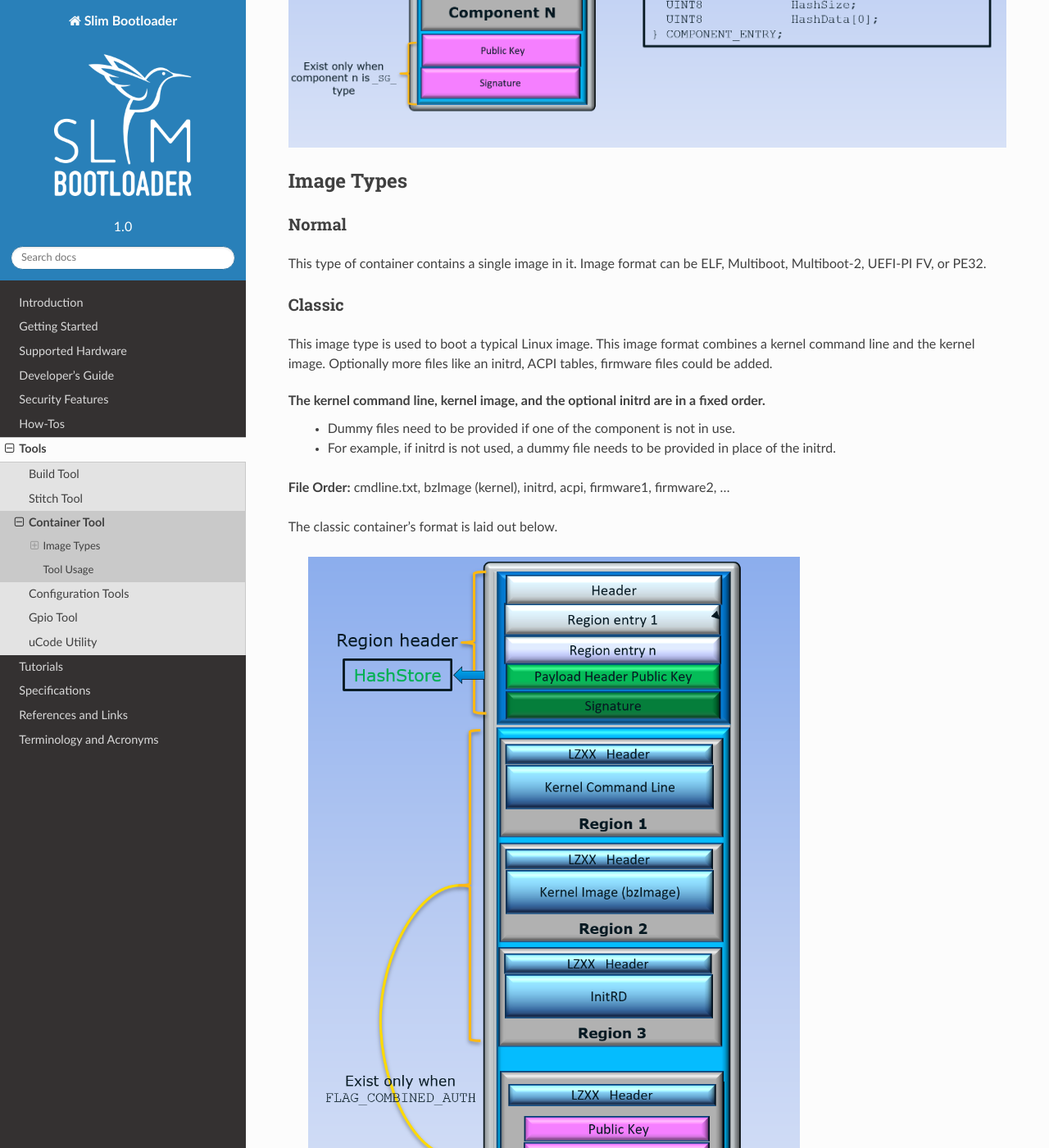
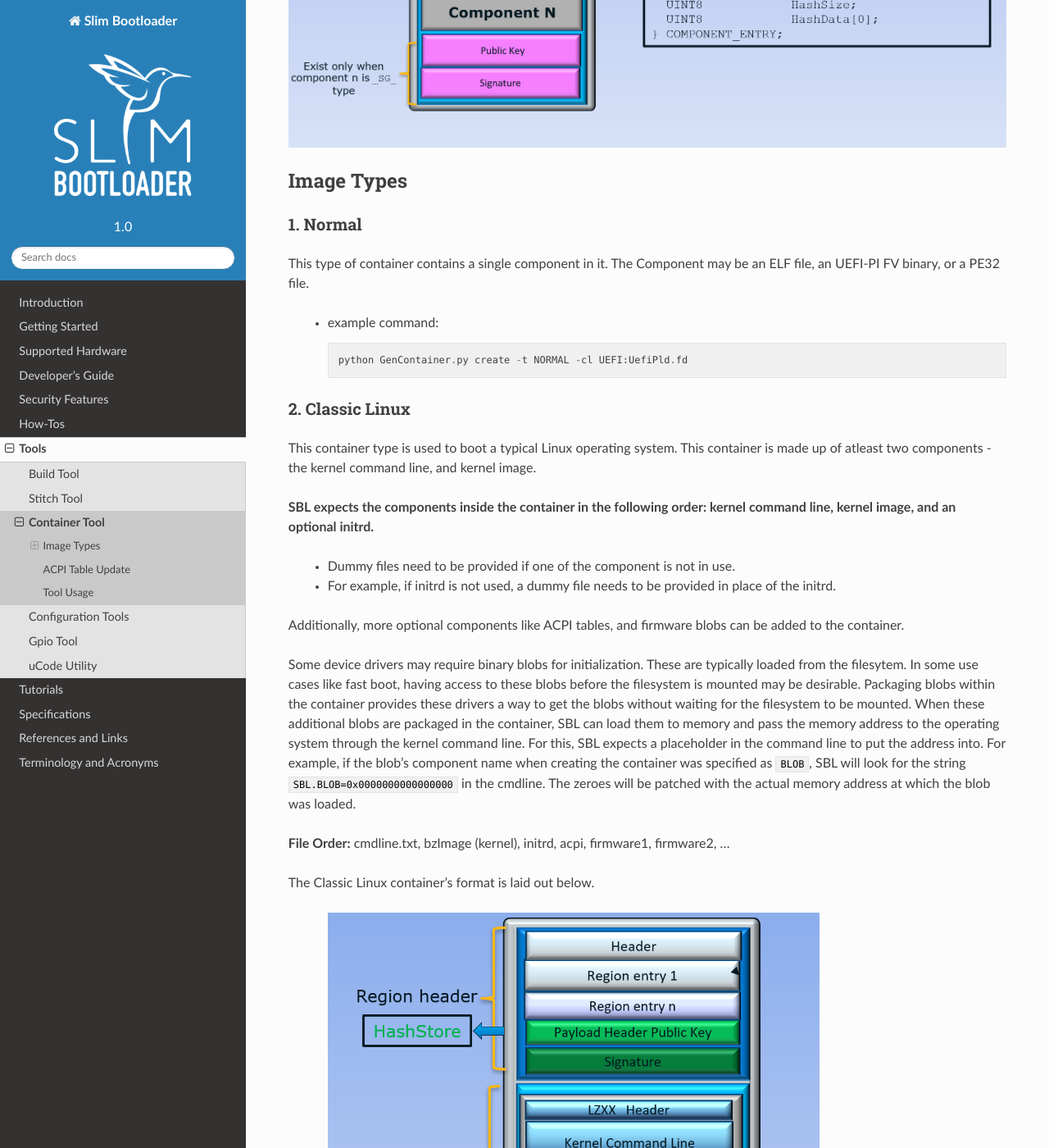
Before and after one commit to slimbootloader/documentation, a Sphinx documentation site: the page built from source/tools/GenContainer.rst, in a window 1280 px wide and 1400 px high, scrolled down 657 px. Shown: the whole window at 82% size. Built offline with Sphinx 7.4.7 and the Read the Docs theme 2.0.0, drawn with Linux system fonts in a browser that asks for light colours; some of the changed text lies outside the part shown.

Commit message:
Update Container Tool documentation (#160)
Updates the document to reflect the changes made by
https://github.com/slimbootloader/slimbootloader/pull/1816

Adds details on ACPI table update and adds example commands
for creating each type of container

Signed-off-by: Atharva Lele <atharva.lele@intel.com>

```diff
--- a/source/tools/GenContainer.rst
+++ b/source/tools/GenContainer.rst
@@ -3,9 +3,9 @@
 Container Tool
 --------------
 
-``GenContainer.py`` is a tool used to generate the container images in a binary file format.
+``GenContainer.py`` is a tool used to generate the Slim Bootloader container images in a binary file format.
 
-A container is an encapsulation of multiple components as depicted in the following image:
+An SBL container is an encapsulation of multiple components as depicted in the following image:
 
 .. image:: /images/Cont.PNG
    :width: 1200px
@@ -16,39 +16,96 @@
 Image Types
 ===========
 
-Normal
-^^^^^^
+1. Normal
+^^^^^^^^^
 
-This type of container contains a single image in it. Image format can be ELF, Multiboot, Multiboot-2, UEFI-PI FV, or PE32.
+This type of container contains a single component in it. The Component may be an ELF file, an UEFI-PI FV binary,
+or a PE32 file.
 
-Classic
-^^^^^^^
+ - example command::
 
-This image type is used to boot a typical Linux image. This image format combines a kernel command line and the kernel image.
-Optionally more files like an initrd, ACPI tables, firmware files could be added.
+    python GenContainer.py create -t NORMAL -cl UEFI:UefiPld.fd
 
-The kernel command line, kernel image, and the optional initrd are in a **fixed order**.
+2. Classic Linux
+^^^^^^^^^^^^^^^^
+
+This container type is used to boot a typical Linux operating system. This container is made up of atleast two
+components - the kernel command line, and kernel image.
+
+**SBL expects the components inside the container in the following order: kernel command line, kernel image,
+and an optional initrd.**
+
   * Dummy files need to be provided if one of the component is not in use.
   * For example, if initrd is not used, a dummy file needs to be provided in place of the initrd.
 
+Additionally, more optional components like ACPI tables, and firmware blobs can be added to the container.
+
+Some device drivers may require binary blobs for initialization. These are typically loaded from the filesytem.
+In some use cases like fast boot, having access to these blobs before the filesystem is mounted may be desirable.
+Packaging blobs within the container provides these drivers a way to get the blobs without waiting for the filesystem
+to be mounted. When these additional blobs are packaged in the container, SBL can load them to memory and pass
+the memory address to the operating system through the kernel command line. For this, SBL expects a placeholder
+in the command line to put the address into. For example, if the blob's component name when creating the container
+was specified as ``BLOB``, SBL will look for the string ``SBL.BLOB=0x0000000000000000`` in the cmdline. The zeroes
+will be patched with the actual memory address at which the blob was loaded.
+
 **File Order:** cmdline.txt, bzImage (kernel), initrd, acpi, firmware1, firmware2, ...
 
-The classic container's format is laid out below.
+The Classic Linux container's format is laid out below.
 
   .. image:: /images/sbl_classic_container.png
       :width: 600px
 
-Multiboot ELF
-^^^^^^^^^^^^^
+ - example command::
 
-This type of container stores Multiboot compliant ELF images and their corresponding command lines in pairs. The first ELF image \
-in the Multiboot image is assumed to be the one used for booting. If an image does not use a command line, a dummy file needs to be \
+    python GenContainer.py create -t CLASSIC -cl CMDL:cmdline.txt KRNL:bzImage INRD:initrd SBL.BLOB=0x0000000000000000
+
+3. Multiboot ELF
+^^^^^^^^^^^^^^^^
+
+This type of container stores Multiboot / Multiboot-2 compliant ELF binaries and their corresponding command line files in pairs. The first ELF binary \
+in the Multiboot container is assumed to be the one used for booting. If a binary does not use a command line, a dummy file needs to be \
 provided in place of the command line file.
 
 **Files:** cmdline1, elf1, cmdline2, elf2, ...
 
+ - example command::
+
+    python GenContainer.py create -t MULTIBOOT -cl CMD1:cmdline1 ELF1:mb.elf CMD2:cmdline2 ELF2:mb2.elf
+
 .. note::
-    **The default container type is Classic.**
+    **The default container type is Classic Linux.**
+
+ACPI Table Update
+=================
+
+All the three container types support ACPI table update by packaging the ACPI blobs with
+the container. The method is slightly different for the MULTIBOOT container due to the
+nature of the files being present in pairs.
+
+* **For NORMAL / CLASSIC LINUX containers:**
+
+  ACPI blobs can be packaged into the container using the component name ``ACPI``. SBL will
+  detect this component as a special case and update the ACPI tables.
+
+ - example command::
+
+    python GenContainer.py create -t NORMAL -cl UEFI:UefiPld.fd ACPI:Dsdt.aml
+
+* **For MULTIBOOT containers:**
+
+  Since Multiboot files are in pairs (cmdline / boot file), a command line file containing a special
+  signature is used to indicate that the corresponding boot file is actually an ACPI blob. The command
+  used to create this file is:
+
+  - Linux command to create signature file::
+
+      $ echo -n -e '\x86\x00\xb1\xac' > acpi_cmd
+
+ - example command to create container::
+
+    python GenContainer.py create -t MULTIBOOT -cl CMD1:cmdline1 ELF1:mb.elf CMD2:cmdline2 ELF2:mb2.elf DUMY:acpi_cmd DSDT:Dsdt.aml
+
 
 Tool Usage
 ==========
```
